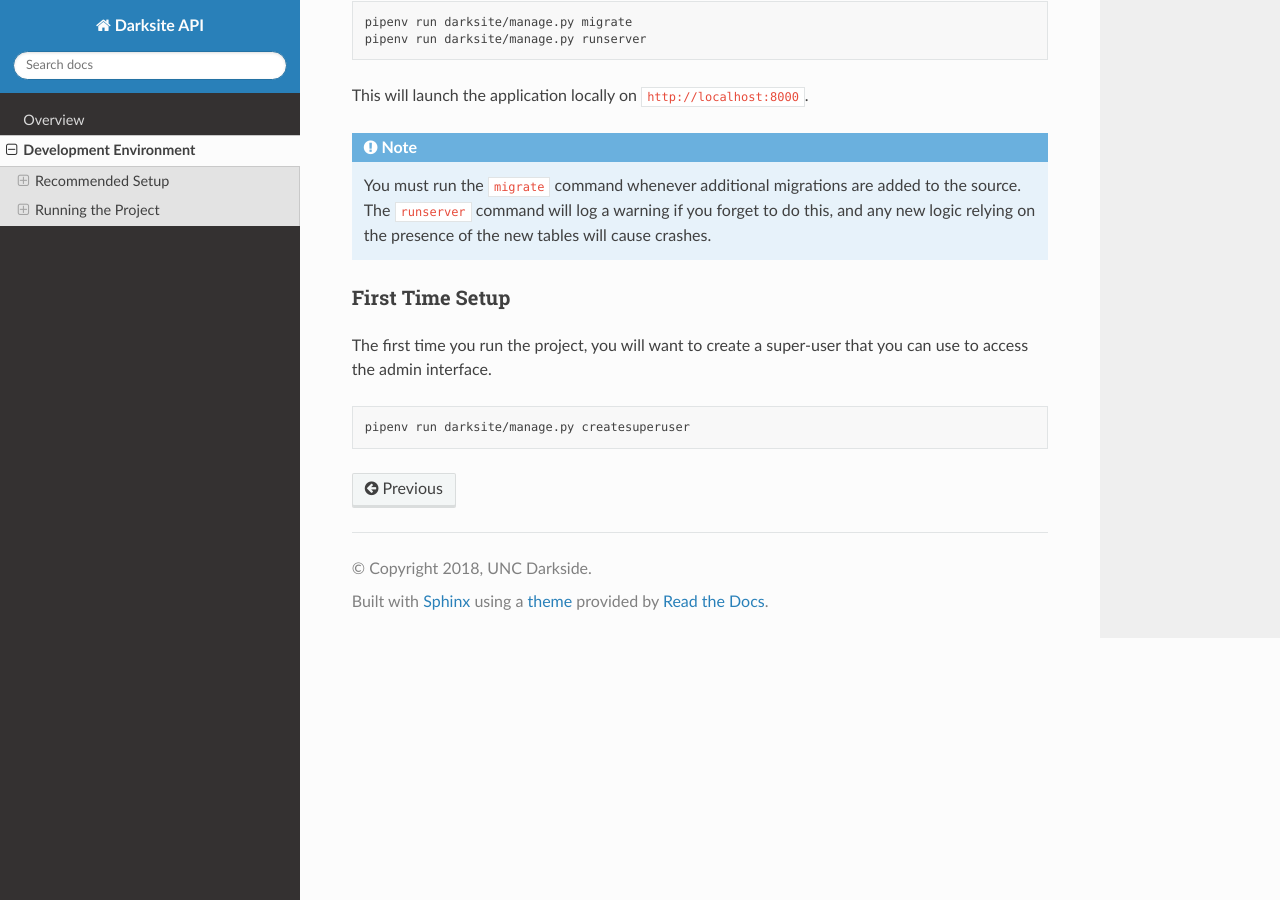
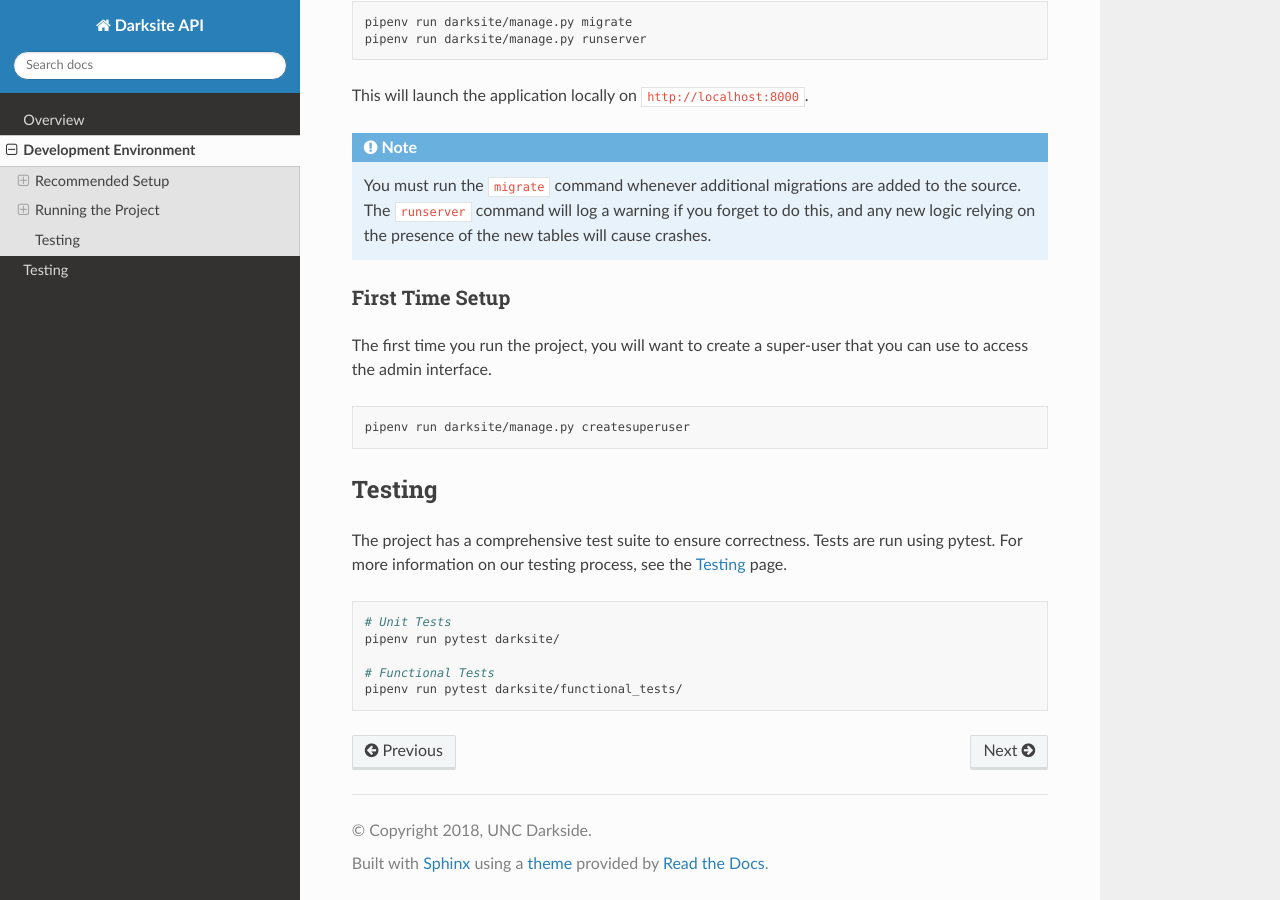
Before and after one commit to UNCDarkside/DarksiteAPI, a Sphinx documentation site: the page built from docs/developing.rst, in a window 1280 px wide and 900 px high, scrolled down 1736 px. Built offline with Sphinx 7.4.7 and the Read the Docs theme 2.0.0, drawn with Linux system fonts in a browser that asks for light colours.

Commit message:
Add documentation on testing procedures.

```diff
--- a/docs/developing.rst
+++ b/docs/developing.rst
@@ -104,3 +104,18 @@ The first time you run the project, you will want to create a super-user that yo
 .. code-block:: bash
 
     pipenv run darksite/manage.py createsuperuser
+
+
+*******
+Testing
+*******
+
+The project has a comprehensive test suite to ensure correctness. Tests are run using pytest. For more information on our testing process, see the :ref:`testing` page.
+
+.. code-block:: bash
+
+    # Unit Tests
+    pipenv run pytest darksite/
+
+    # Functional Tests
+    pipenv run pytest darksite/functional_tests/
--- a/docs/index.rst
+++ b/docs/index.rst
@@ -11,5 +11,6 @@ Darksite API Documentation
 
    overview
    developing
+   developer/testing
 
 .. include:: ../README.rst
```
Also changed, not shown: docs/developer/testing.rst (added, +51 -0 lines).
